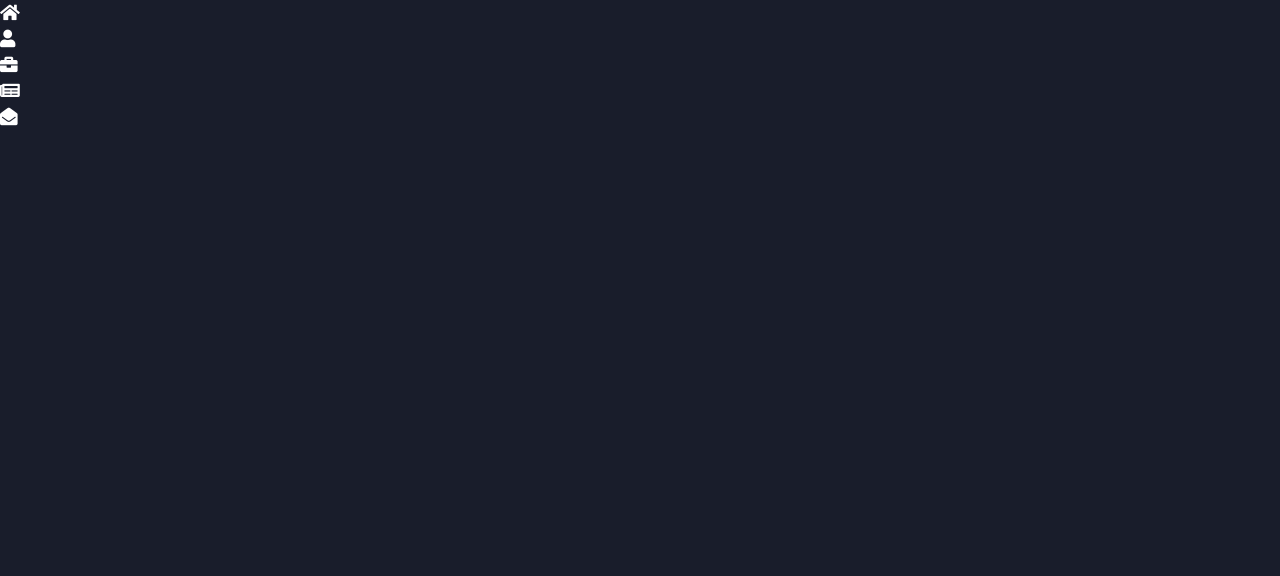
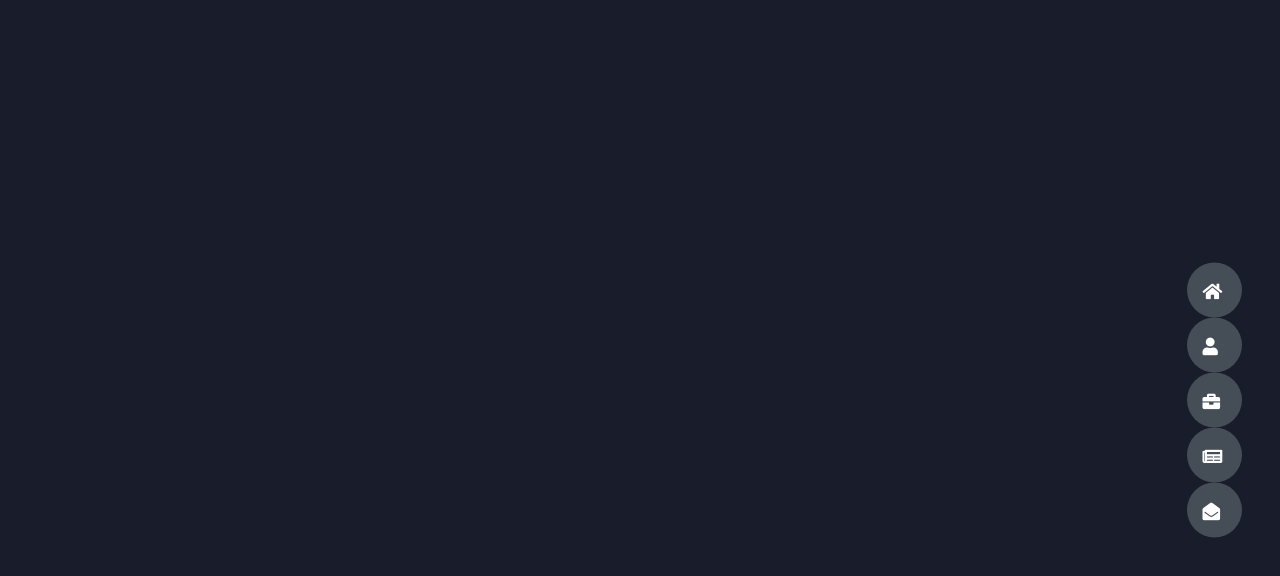
Before and after one commit to IlyaSinyugin/Portfolio, a plain HTML site: page index.html in a window 1280 px wide. Drawn offline with nearby package versions, Linux system fonts and the light colour scheme; files that its build step writes are made by us from their sources.

Commit message:
added styling for buttons

```diff
--- a/styles/styles.scss
+++ b/styles/styles.scss
@@ -79,3 +79,24 @@ section{
     display: none;
     transform: translateY(0) scale(1);
 }
+
+// Controls
+.controls{
+    position: fixed;
+    z-index: 10;
+    top: 50%;
+    right: 3%;
+    display: flex;
+    flex-direction: column;
+    align-items: center;
+    justify-content: center;
+    transform: translateY(-50%);
+    .control{
+        padding: 1rem;
+        cursor: pointer;
+        background-color: var(--color-grey4);
+        width: 55px;
+        height: 55px;
+        border-radius: 50%
+    }
+}
```
Also changed, not shown: index.html (+0 -2 lines), styles/styles.css, 1 other file.
